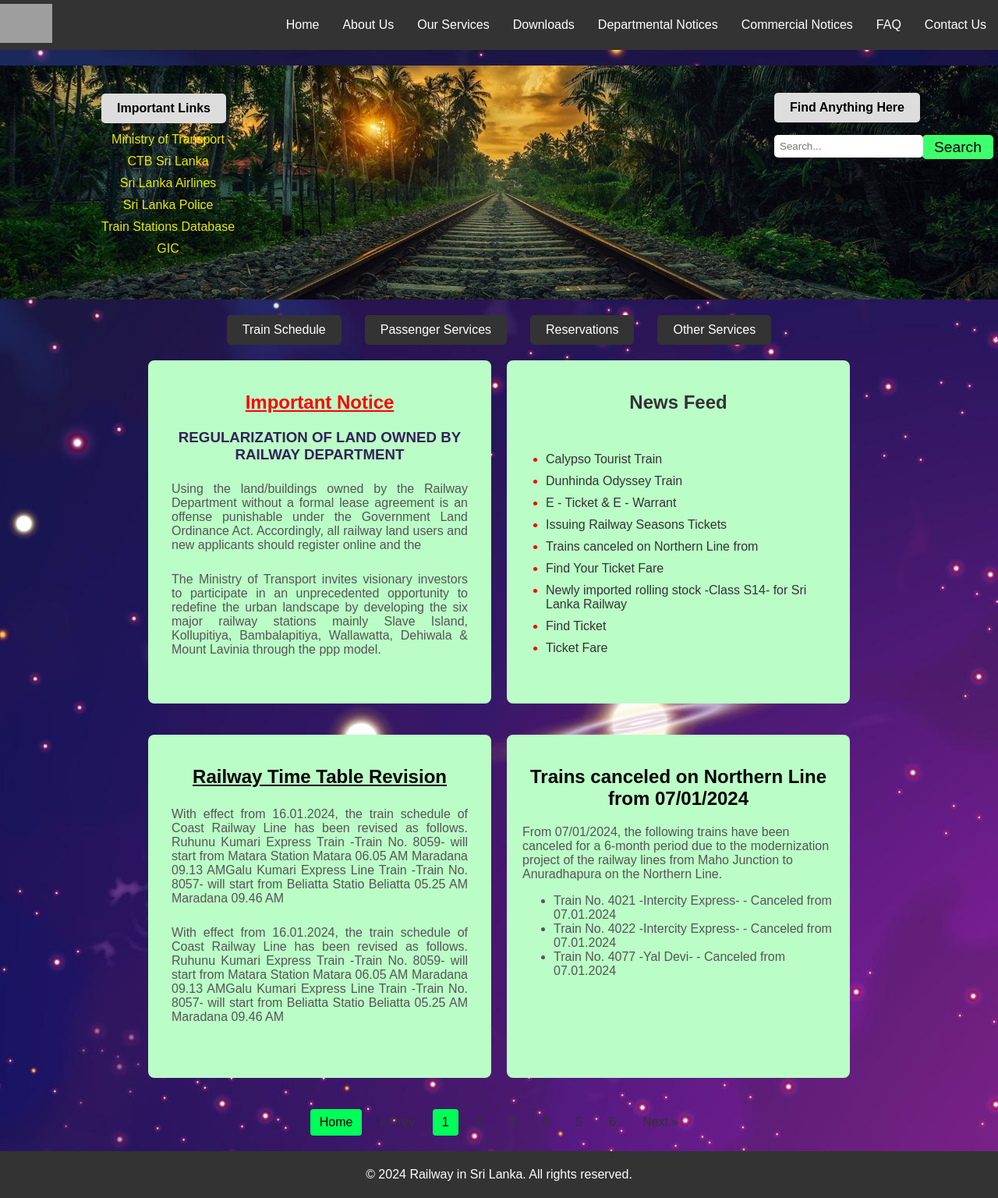
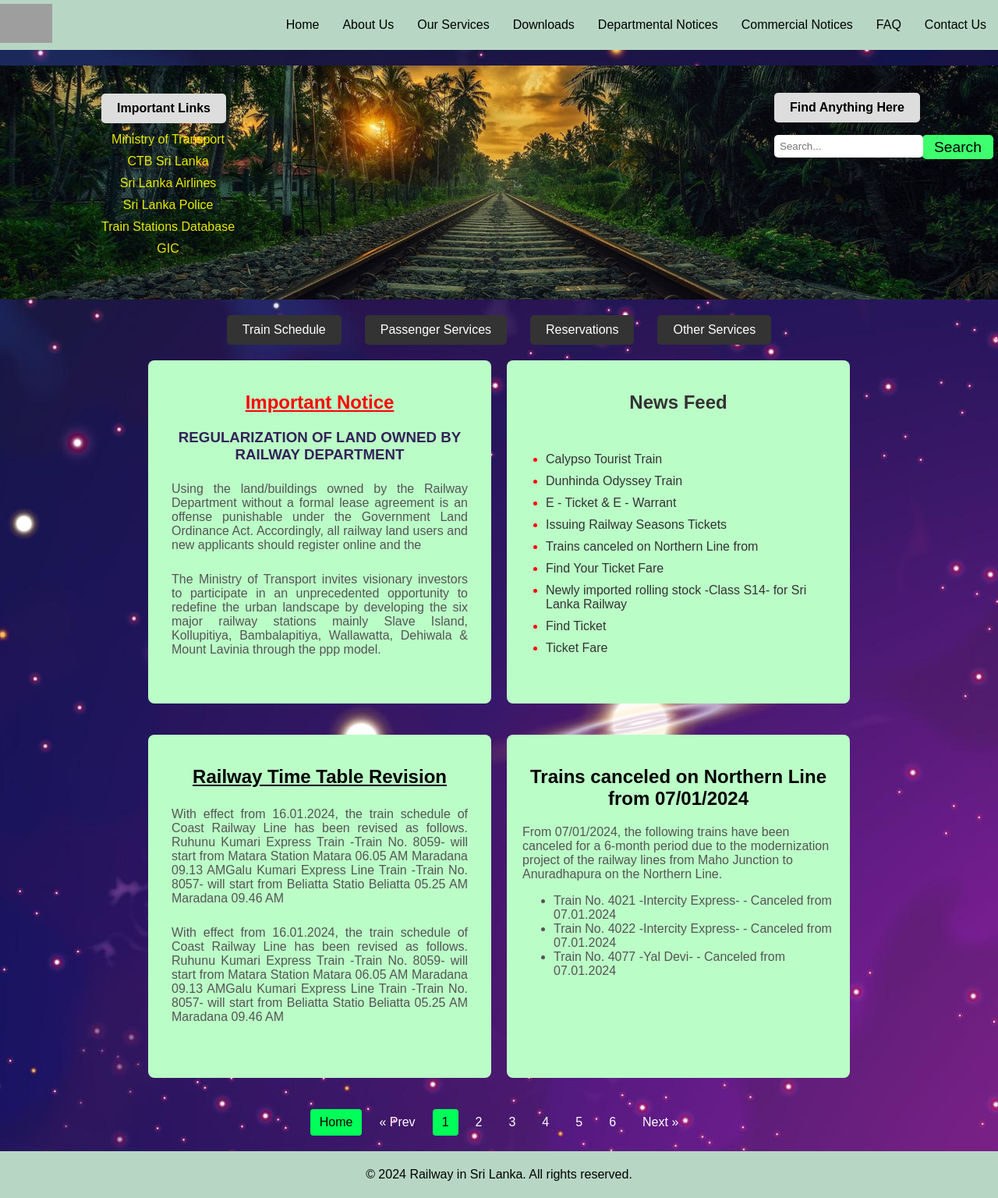
Before and after one commit to nilupul-madhusanka/sri-lanka-railway-by-nms, a React (Create React App) app: page / in a window 1280 px wide. Shown: the whole page at 78% size. Built offline with nearby package versions, Linux system fonts and the light colour scheme; grey boxes are pictures that could not be loaded.

Commit message:
Update styles.css

```diff
--- a/src/components/styles.css
+++ b/src/components/styles.css
@@ -13,8 +13,7 @@ header {
   display: flex;
   justify-content: space-between;
   align-items: center;
-  background-color: #333;
-  color: white;
+  background-color: rgb(183, 215, 196);
   padding: 5px 0;
   position: relative;
 }
@@ -36,12 +35,12 @@ header .logo img {
 }
 
 .header-list ul li a {
-  color: white;
+  color: rgb(0, 0, 0);
   text-decoration: none;
 }
 
 .header-list ul li a:hover{
-  color: aqua;
+  color: rgb(0, 4, 255);
 }
 .menu-icon {
   display: none;
@@ -69,30 +68,25 @@ header .logo img {
     display: flex;
     position: absolute;
     top: 50px;
-    background-color: #333;
+    background-color: rgb(6, 7, 7);
     text-align: center;
     overflow-x: hidden;
     z-index: 100;
   }
   .header-list ul {
-    display: block;
+    display: flex;
+    flex-wrap: wrap;
     padding: 10px;
+    justify-content: center;
     gap: 10px;
   }
 
   .header-list li {
-    margin: 10px 0;
+    margin: 10px 10px;
+    flex: 1 0 45%;
   }
-
-  .header-list ul {
-    display: flex;
-    flex-wrap: wrap;
-    justify-content: center;
-  }
-
-  .header-list li {
-    flex: 1 0 45%;
-    margin: 10px 0;
+  .header-list ul li a {
+    color: rgb(255, 255, 255);
   }
   .important-links{
     margin-left: -120px;
@@ -335,7 +329,7 @@ color: #ff0000;
 .pagination a {
   margin: 0 5px;
   text-decoration: none;
-  color: #333;
+  color: #ffffff;
   padding: 8px 12px;
   border-radius: 4px;
   transition: background-color 0.3s;
@@ -343,6 +337,7 @@ color: #ff0000;
 
 .pagination a:hover {
   background-color: #ddd;
+  color: #000000;
 }
 
 .pagination .active {
@@ -351,8 +346,8 @@ color: #ff0000;
 }
 
 footer {
-  background-color: #333;
-  color: white;
+  background-color: rgb(183, 215, 196);
+  color: rgb(0, 0, 0);
   text-align: center;
   margin: 0;
   padding: 5px 0;
```
